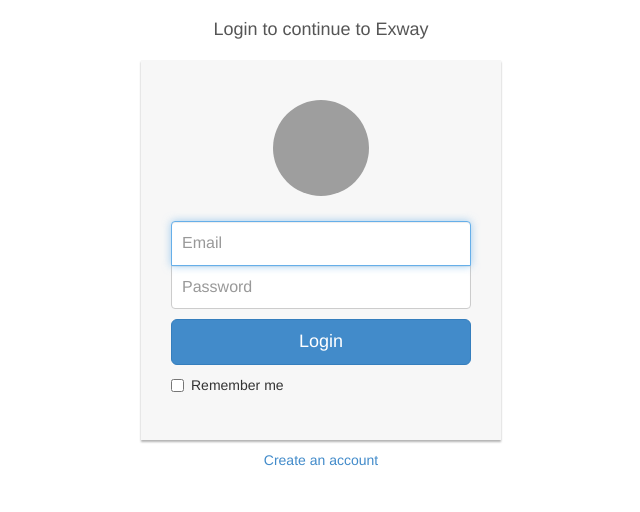
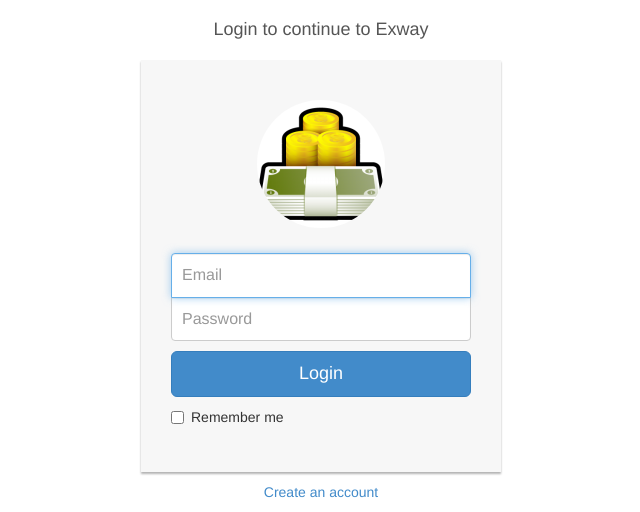
Before and after one commit to ivancrneto/exway, a Django app: template exway/auth/templates/login.html in a window 1280 px wide. Shown: the top 512 px of the page, without its empty margins (319-959 px from the left). Run offline with Django 3.2, Linux system fonts and the light colour scheme; the template is opened without the code that fills it, so the values that code supplies are empty; some libraries are stand-ins or nearby versions; grey boxes are pictures that could not be loaded.

Commit message:
added logo in login page

```diff
--- a/exway/auth/templates/login.html
+++ b/exway/auth/templates/login.html
@@ -12,7 +12,7 @@
         <div class="col-sm-6 col-md-4 col-md-offset-4">
             <h1 class="text-center login-title">Login to continue to Exway</h1>
             <div class="account-wall">
-                <img class="profile-img" src="https://lh5.googleusercontent.com/-b0-k99FZlyE/AAAAAAAAAAI/AAAAAAAAAAA/eu7opA4byxI/photo.jpg?sz=120"
+                <img class="profile-img" src="{% static "img/exway-logo-128.png" %}"
                     alt="">
                     <form class="form-signin" action="{% url 'auth:login' %}" method="post" novalidate>
                       {% csrf_token %}
--- a/exway/static/css/login.css
+++ b/exway/static/css/login.css
@@ -56,8 +56,9 @@
 }
 .profile-img
 {
-    width: 96px;
-    height: 96px;
+    background-color: white;
+    width: 128px;
+    height: 128px;
     margin: 0 auto 10px;
     display: block;
     -moz-border-radius: 50%;
```
Also changed, not shown: exway/static/img/exway-logo-128.png (added), exway/static/img/exway-logo-96.png (added).
